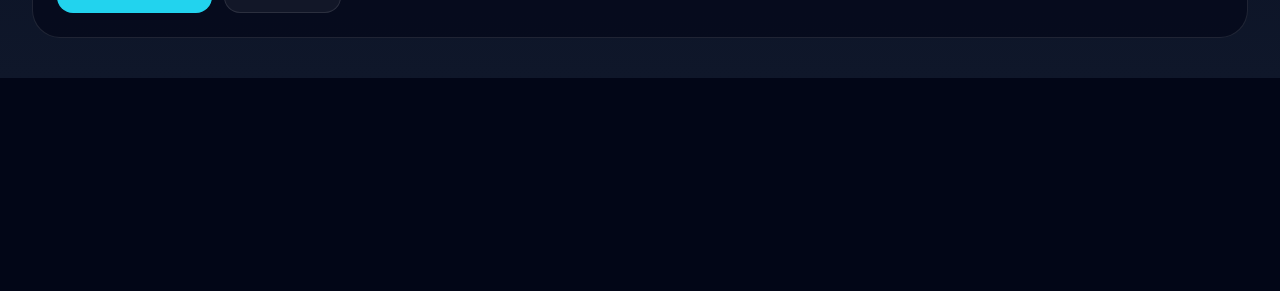
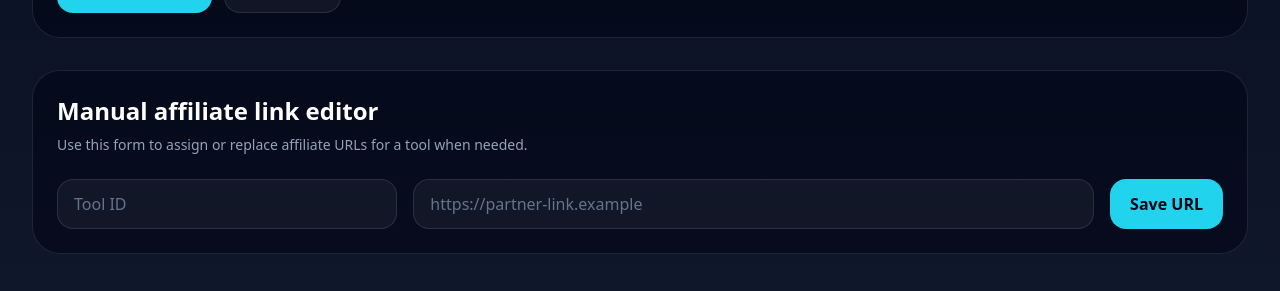
Before and after one commit to Oleg79866464/Grog, a Next.js app: page /admin in a window 1280 px wide. Shown: the part 794-1085 px from the top of the page. Before the commit the page ends 872 px from the top, so only its background shows below. Built offline with nearby package versions, Linux system fonts and the light colour scheme; no server answers; sample sign-in values are in the browser's storage.

Commit message:
Add manual affiliate link editor and noise audit in Russian

```diff
--- a/app/admin/page.tsx
+++ b/app/admin/page.tsx
@@ -5,6 +5,7 @@ import { authOptions } from '@/app/api/auth/[...nextauth]/route';
 import { siteUrl } from '@/lib/config';
 import { getSiteControls } from '@/lib/site-controls';
 import { createSupabaseServerClient } from '@/lib/supabase-server';
+import { ManualAffiliateLinkForm } from '@/components/manual-affiliate-link-form';
 
 type AnalyticsRow = {
   id: string;
@@ -111,6 +112,12 @@ export default async function AdminPage() {
           </Link>
         </div>
       </section>
+
+      <section className="mt-8 rounded-[1.75rem] border border-white/10 bg-slate-950/60 p-6">
+        <h2 className="text-2xl font-bold text-white">Manual affiliate link editor</h2>
+        <p className="mt-2 text-sm text-slate-400">Use this form to assign or replace affiliate URLs for a tool when needed.</p>
+        <ManualAffiliateLinkForm endpoint="/api/admin/tools" />
+      </section>
     </main>
   );
 }
--- /dev/null
+++ b/app/api/admin/tools/route.ts
@@ -0,0 +1,44 @@
+import { type NextRequest, NextResponse } from 'next/server';
+import { getServerSession } from 'next-auth';
+import { authOptions } from '@/app/api/auth/[...nextauth]/route';
+import { createSupabaseServerClient } from '@/lib/supabase-server';
+import { isAdminEmail } from '@/lib/auth';
+
+export async function POST(request: NextRequest) {
+  const session = await getServerSession(authOptions);
+  if (!session || !isAdminEmail(session.user?.email)) {
+    return NextResponse.json({ error: 'unauthorized' }, { status: 401 });
+  }
+
+  const body = (await request.json().catch(() => null)) as { id?: string; affiliate_url?: string } | null;
+  const id = body?.id?.trim();
+  const affiliateUrl = body?.affiliate_url?.trim();
+
+  if (!id || !affiliateUrl) {
+    return NextResponse.json({ error: 'invalid_payload' }, { status: 400 });
+  }
+
+  let parsedUrl: URL;
+  try {
+    parsedUrl = new URL(affiliateUrl);
+  } catch {
+    return NextResponse.json({ error: 'invalid_url' }, { status: 400 });
+  }
+
+  if (parsedUrl.protocol !== 'https:' && parsedUrl.protocol !== 'http:') {
+    return NextResponse.json({ error: 'invalid_url_protocol' }, { status: 400 });
+  }
+
+  const supabase = createSupabaseServerClient();
+  if (!supabase) {
+    return NextResponse.json({ error: 'supabase_unavailable' }, { status: 503 });
+  }
+
+  const { error } = await supabase.from('tools').update({ affiliate_url: parsedUrl.toString() }).eq('id', id);
+
+  if (error) {
+    return NextResponse.json({ error: 'update_failed', details: error.message }, { status: 500 });
+  }
+
+  return NextResponse.json({ ok: true });
+}
--- /dev/null
+++ b/components/manual-affiliate-link-form.tsx
@@ -0,0 +1,60 @@
+'use client';
+
+import { useState } from 'react';
+
+type Props = {
+  endpoint: string;
+};
+
+export function ManualAffiliateLinkForm({ endpoint }: Props) {
+  const [status, setStatus] = useState<string>('');
+  const [loading, setLoading] = useState(false);
+
+  async function onSubmit(event: React.FormEvent<HTMLFormElement>) {
+    event.preventDefault();
+    setLoading(true);
+    setStatus('');
+
+    const formData = new FormData(event.currentTarget);
+    const id = String(formData.get('id') ?? '').trim();
+    const affiliate_url = String(formData.get('affiliate_url') ?? '').trim();
+
+    try {
+      const response = await fetch(endpoint, {
+        method: 'POST',
+        headers: { 'Content-Type': 'application/json' },
+        body: JSON.stringify({ id, affiliate_url }),
+      });
+
+      const data = (await response.json().catch(() => null)) as { error?: string; ok?: boolean } | null;
+      if (!response.ok || !data?.ok) {
+        setStatus(data?.error ? `Ошибка: ${data.error}` : 'Ошибка обновления ссылки');
+        return;
+      }
+
+      setStatus('Affiliate URL сохранён');
+      event.currentTarget.reset();
+    } finally {
+      setLoading(false);
+    }
+  }
+
+  return (
+    <form className="mt-6 grid gap-4 md:grid-cols-[1fr_2fr_auto]" onSubmit={onSubmit}>
+      <input
+        name="id"
+        placeholder="Tool ID"
+        className="rounded-2xl border border-white/10 bg-white/5 px-4 py-3 text-white outline-none placeholder:text-slate-500"
+      />
+      <input
+        name="affiliate_url"
+        placeholder="https://partner-link.example"
+        className="rounded-2xl border border-white/10 bg-white/5 px-4 py-3 text-white outline-none placeholder:text-slate-500"
+      />
+      <button type="submit" disabled={loading} className="rounded-2xl bg-cyan-400 px-5 py-3 font-semibold text-slate-950 disabled:opacity-60">
+        {loading ? 'Saving...' : 'Save URL'}
+      </button>
+      {status ? <p className="md:col-span-3 text-sm text-slate-300">{status}</p> : null}
+    </form>
+  );
+}
```
Also changed, not shown: 1 other file (tests, documents, lock files or other folders).
